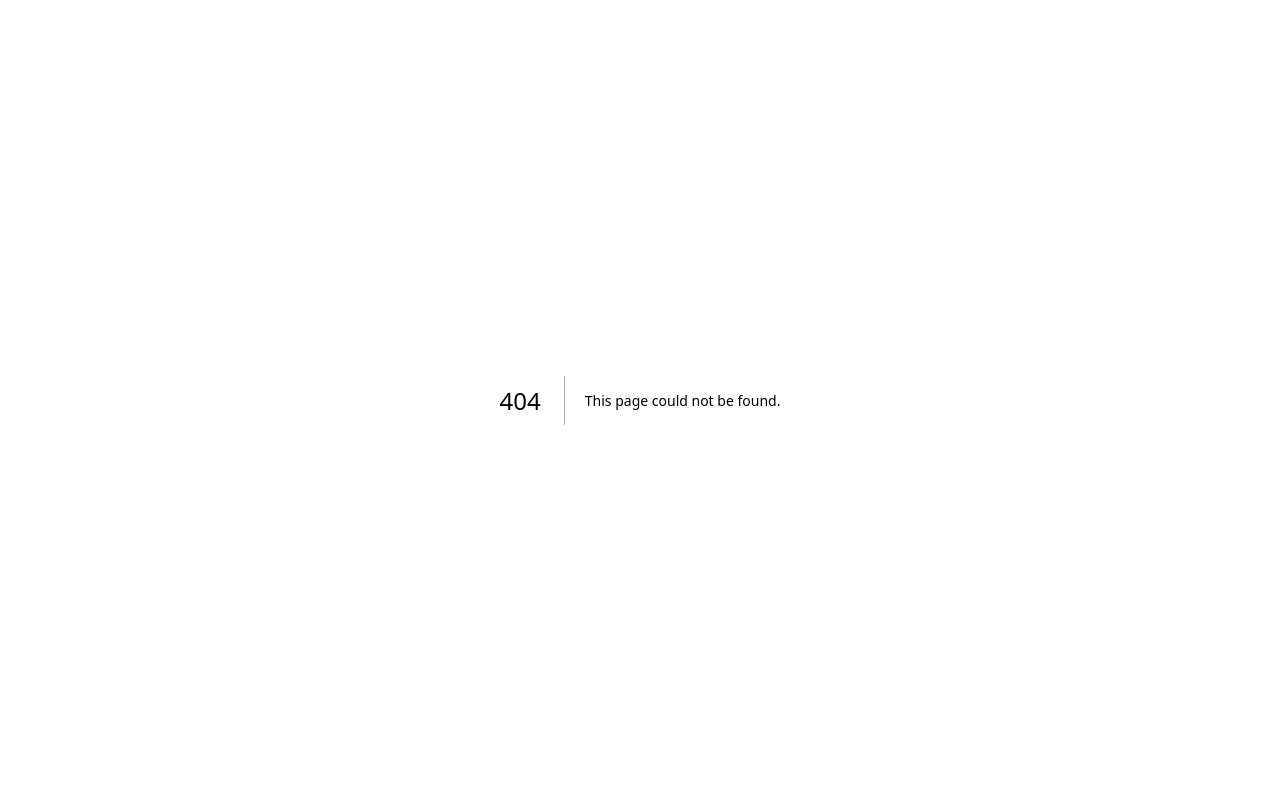
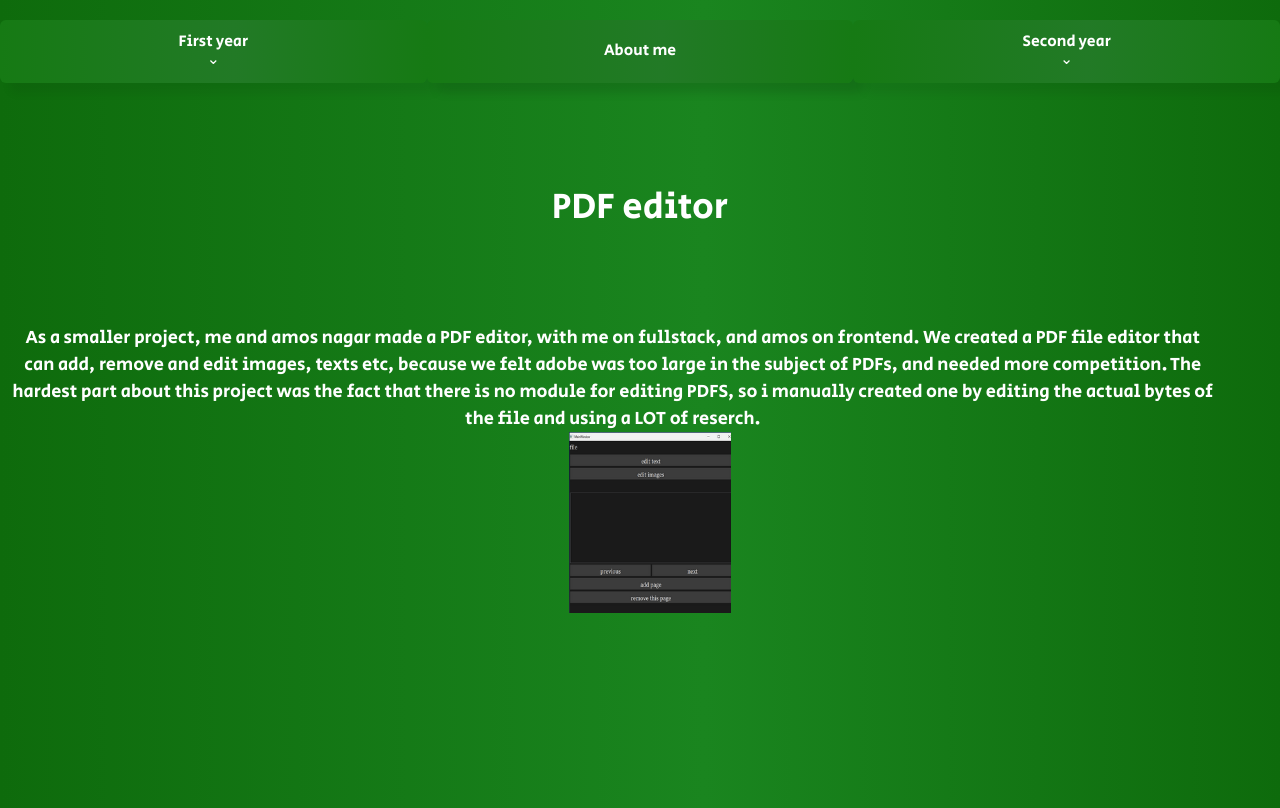
Before and after one commit to raisfeld-ori/ori-pol, a Next.js app: page /projects/first_year/extra in a window 1280 px wide. Before the commit this address had no page. Built offline with nearby package versions, Linux system fonts and the light colour scheme.

Commit message:
added extra

```diff
--- /dev/null
+++ b/app/projects/first_year/extra/page.tsx
@@ -0,0 +1,27 @@
+import example from './screenshot.png';
+import Image from "next/image"
+export default function Page(){
+  return <div className="container">
+  <h1 className="head">PDF editor</h1>
+  <p className="description">
+    As a smaller project, me and amos nagar made a PDF editor, with me on fullstack, and amos
+    on frontend. We created a PDF file editor that can add, remove and edit images, texts etc,
+    because we felt adobe was too large in the subject of PDFs, and needed more competition.
+    The hardest part about this project was the fact that there is no module for editing PDFS,
+    so i manually created one by editing the actual bytes of the file and using a LOT of reserch.
+  </p>
+  <div className="images">
+    <div className="image-container">
+      <Image className="image" src={example} alt=""/>
+    </div>
+
+    <ul className="linksprj">
+
+
+</ul>
+
+  </div>
+  </div>
+
+
+}
```
Also changed, not shown: app/projects/first_year/extra/screenshot.png (added).
